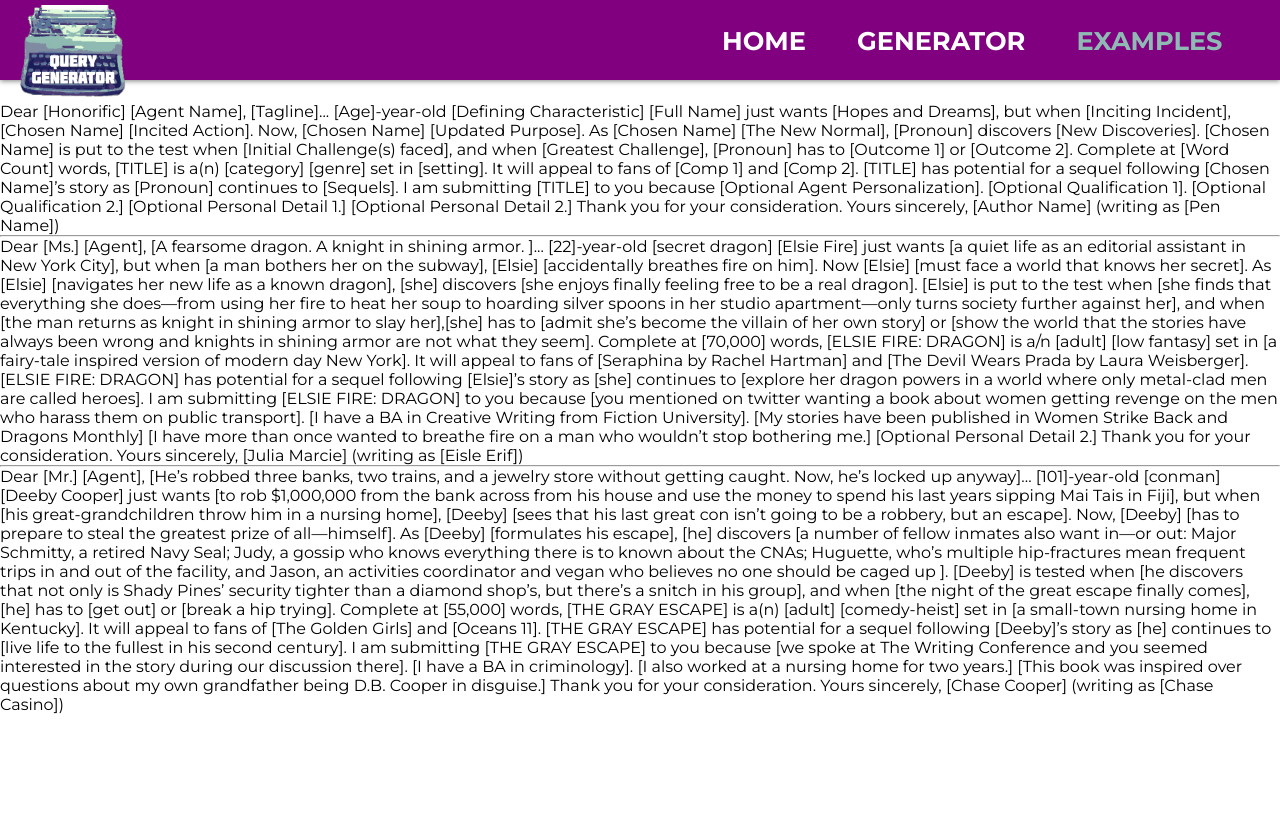
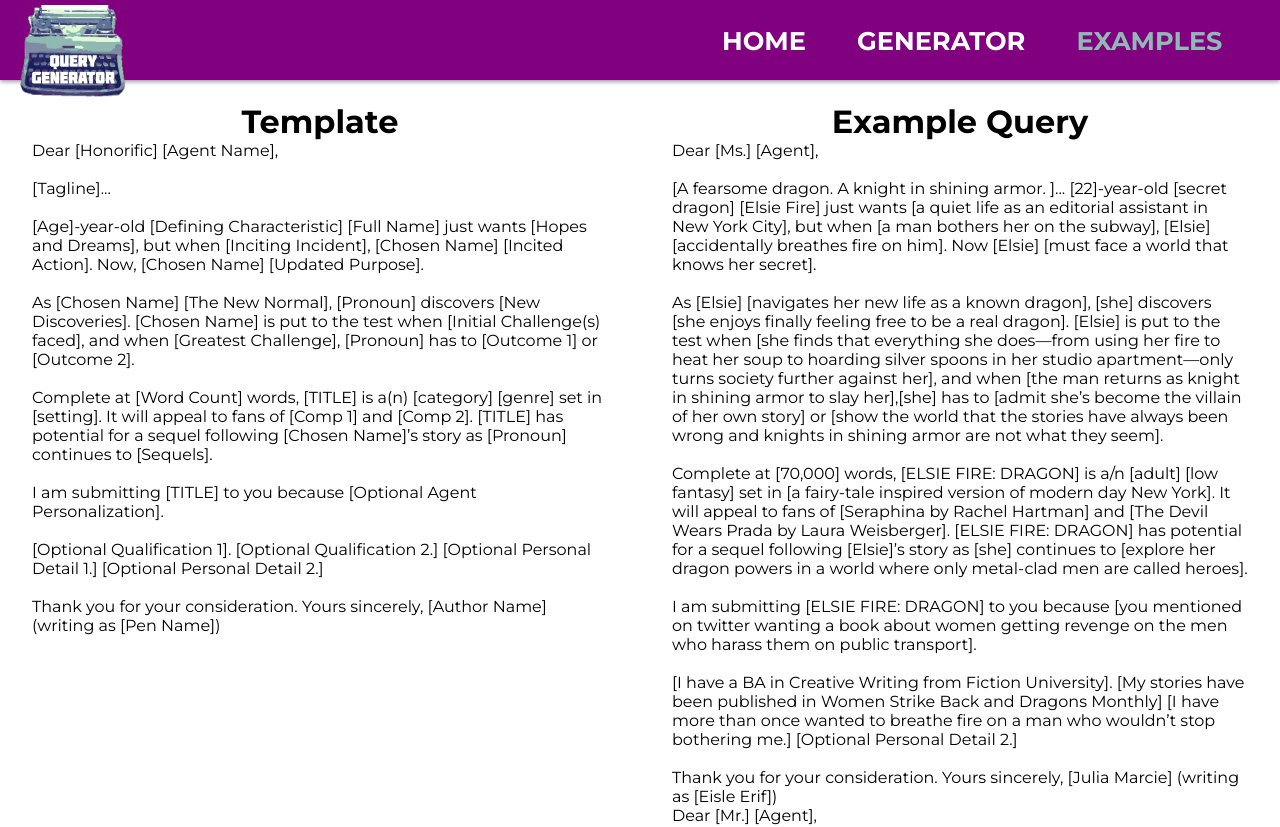
Before and after one commit to clirette/query-letter-generator, a React (Create React App) app: page /example in a window 1280 px wide. Shown: the top 827 px of the page. Before the commit the page ends 800 px from the top, so only its background shows below. Built offline with nearby package versions, Linux system fonts and the light colour scheme.

Commit message:
Formatting template example

```diff
--- a/public/style.css
+++ b/public/style.css
@@ -143,3 +143,24 @@ body {
     font-size: 2rem; }
   .pledge__lead {
     font-size: 1.2rem; }
+
+.template__text {
+  width: 90%;
+  margin: auto; }
+
+.example-container {
+  display: flex; }
+
+.example {
+  flex: 1;
+  width: 70%; }
+  .example__header {
+    text-align: center; }
+
+.template-examples {
+  flex: 1;
+  width: 70%; }
+
+.template-examples__text {
+  width: 90%;
+  margin: auto; }
--- a/src/components/TemplateExample.js
+++ b/src/components/TemplateExample.js
@@ -10,86 +10,143 @@ const TemplateExample = () => {
   return (
     <div>
       <Header />
-      <div className="template-example">
-        <p>
-          Dear [Honorific] [Agent Name], [Tagline]... [Age]-year-old [Defining
-          Characteristic] [Full Name] just wants [Hopes and Dreams], but when
-          [Inciting Incident], [Chosen Name] [Incited Action]. Now, [Chosen
-          Name] [Updated Purpose]. As [Chosen Name] [The New Normal], [Pronoun]
-          discovers [New Discoveries]. [Chosen Name] is put to the test when
-          [Initial Challenge(s) faced], and when [Greatest Challenge], [Pronoun]
-          has to [Outcome 1] or [Outcome 2]. Complete at [Word Count] words,
-          [TITLE] is a(n) [category] [genre] set in [setting]. It will appeal to
-          fans of [Comp 1] and [Comp 2]. [TITLE] has potential for a sequel
-          following [Chosen Name]’s story as [Pronoun] continues to [Sequels]. I
-          am submitting [TITLE] to you because [Optional Agent Personalization].
+      <div className="example-container">
+        <div className="example">
+          <h1 className="example__header">Template</h1>
+          <p className="template-examples__text">
+            Dear [Honorific] [Agent Name],
+            <br />
+            <br />
+            [Tagline]...
+            <br />
+            <br />
+            [Age]-year-old [Defining Characteristic] [Full Name] just wants
+            [Hopes and Dreams], but when [Inciting Incident], [Chosen Name]
+            [Incited Action]. Now, [Chosen Name] [Updated Purpose].
+            <br />
+            <br />
+            As [Chosen Name] [The New Normal], [Pronoun] discovers [New
+            Discoveries]. [Chosen Name] is put to the test when [Initial
+            Challenge(s) faced], and when [Greatest Challenge], [Pronoun] has to
+            [Outcome 1] or [Outcome 2].
+            <br />
+            <br />
+            Complete at [Word Count] words, [TITLE] is a(n) [category] [genre]
+            set in [setting]. It will appeal to fans of [Comp 1] and [Comp 2].
+            [TITLE] has potential for a sequel following [Chosen Name]’s story
+            as [Pronoun] continues to [Sequels].
+            <br />
+            <br />
+            I am submitting [TITLE] to you because [Optional Agent
+            Personalization].
+            <br />
+            <br />
             [Optional Qualification 1]. [Optional Qualification 2.] [Optional
-          Personal Detail 1.] [Optional Personal Detail 2.] Thank you for your
-          consideration. Yours sincerely, [Author Name] (writing as [Pen Name])
+            Personal Detail 1.] [Optional Personal Detail 2.]
+            <br />
+            <br /> Thank you for your consideration. Yours sincerely, [Author
+            Name] (writing as [Pen Name])
           </p>
-        <hr />
-        <p>
-          Dear [Ms.] [Agent], [A fearsome dragon. A knight in shining armor.
-          ]... [22]-year-old [secret dragon] [Elsie Fire] just wants [a quiet
-          life as an editorial assistant in New York City], but when [a man
-          bothers her on the subway], [Elsie] [accidentally breathes fire on
-          him]. Now [Elsie] [must face a world that knows her secret]. As
-          [Elsie] [navigates her new life as a known dragon], [she] discovers
-          [she enjoys finally feeling free to be a real dragon]. [Elsie] is put
-          to the test when [she finds that everything she does—from using her
-          fire to heat her soup to hoarding silver spoons in her studio
-          apartment—only turns society further against her], and when [the man
-          returns as knight in shining armor to slay her],[she] has to [admit
-          she’s become the villain of her own story] or [show the world that the
-          stories have always been wrong and knights in shining armor are not
-          what they seem]. Complete at [70,000] words, [ELSIE FIRE: DRAGON] is
-          a/n [adult] [low fantasy] set in [a fairy-tale inspired version of
-          modern day New York]. It will appeal to fans of [Seraphina by Rachel
-          Hartman] and [The Devil Wears Prada by Laura Weisberger]. [ELSIE FIRE:
-          DRAGON] has potential for a sequel following [Elsie]’s story as [she]
-          continues to [explore her dragon powers in a world where only
-          metal-clad men are called heroes]. I am submitting [ELSIE FIRE:
-          DRAGON] to you because [you mentioned on twitter wanting a book about
-          women getting revenge on the men who harass them on public transport].
-          [I have a BA in Creative Writing from Fiction University]. [My stories
-          have been published in Women Strike Back and Dragons Monthly] [I have
-          more than once wanted to breathe fire on a man who wouldn’t stop
-          bothering me.] [Optional Personal Detail 2.] Thank you for your
-          consideration. Yours sincerely, [Julia Marcie] (writing as [Eisle
-          Erif])
+        </div>
+        <div className="template-examples">
+          <h1 className="example__header">Example Query</h1>
+          <div className="template-examples--1">
+            <p className="template-examples__text">
+              Dear [Ms.] [Agent],
+              <br />
+              <br />
+              [A fearsome dragon. A knight in shining armor. ]... [22]-year-old
+              [secret dragon] [Elsie Fire] just wants [a quiet life as an
+              editorial assistant in New York City], but when [a man bothers her
+              on the subway], [Elsie] [accidentally breathes fire on him]. Now
+              [Elsie] [must face a world that knows her secret].
+              <br />
+              <br />
+              As [Elsie] [navigates her new life as a known dragon], [she]
+              discovers [she enjoys finally feeling free to be a real dragon].
+              [Elsie] is put to the test when [she finds that everything she
+              does—from using her fire to heat her soup to hoarding silver
+              spoons in her studio apartment—only turns society further against
+              her], and when [the man returns as knight in shining armor to slay
+              her],[she] has to [admit she’s become the villain of her own
+              story] or [show the world that the stories have always been wrong
+              and knights in shining armor are not what they seem].
+              <br />
+              <br />
+              Complete at [70,000] words, [ELSIE FIRE: DRAGON] is a/n [adult]
+              [low fantasy] set in [a fairy-tale inspired version of modern day
+              New York]. It will appeal to fans of [Seraphina by Rachel Hartman]
+              and [The Devil Wears Prada by Laura Weisberger]. [ELSIE FIRE:
+              DRAGON] has potential for a sequel following [Elsie]’s story as
+              [she] continues to [explore her dragon powers in a world where
+              only metal-clad men are called heroes].
+              <br />
+              <br />
+              I am submitting [ELSIE FIRE: DRAGON] to you because [you mentioned
+              on twitter wanting a book about women getting revenge on the men
+              who harass them on public transport].
+              <br />
+              <br />
+              [I have a BA in Creative Writing from Fiction University]. [My
+              stories have been published in Women Strike Back and Dragons
+              Monthly] [I have more than once wanted to breathe fire on a man
+              who wouldn’t stop bothering me.] [Optional Personal Detail 2.]
+              <br />
+              <br />
+              Thank you for your consideration. Yours sincerely, [Julia Marcie]
+              (writing as [Eisle Erif])
             </p>
-        <hr />
-        <p>
-          Dear [Mr.] [Agent], [He’s robbed three banks, two trains, and a
-          jewelry store without getting caught. Now, he’s locked up anyway]...
-          [101]-year-old [conman] [Deeby Cooper] just wants [to rob $1,000,000
-          from the bank across from his house and use the money to spend his
-          last years sipping Mai Tais in Fiji], but when [his
-          great-grandchildren throw him in a nursing home], [Deeby] [sees that
-          his last great con isn’t going to be a robbery, but an escape]. Now,
-          [Deeby] [has to prepare to steal the greatest prize of all—himself].
-          As [Deeby] [formulates his escape], [he] discovers [a number of fellow
-          inmates also want in—or out: Major Schmitty, a retired Navy Seal;
-          Judy, a gossip who knows everything there is to known about the CNAs;
-          Huguette, who’s multiple hip-fractures mean frequent trips in and out
-          of the facility, and Jason, an activities coordinator and vegan who
-          believes no one should be caged up ]. [Deeby] is tested when [he
-          discovers that not only is Shady Pines’ security tighter than a
-          diamond shop’s, but there’s a snitch in his group], and when [the
-          night of the great escape finally comes], [he] has to [get out] or
-          [break a hip trying]. Complete at [55,000] words, [THE GRAY ESCAPE] is
-          a(n) [adult] [comedy-heist] set in [a small-town nursing home in
-          Kentucky]. It will appeal to fans of [The Golden Girls] and [Oceans
-          11]. [THE GRAY ESCAPE] has potential for a sequel following [Deeby]’s
-          story as [he] continues to [live life to the fullest in his second
-          century]. I am submitting [THE GRAY ESCAPE] to you because [we spoke
-          at The Writing Conference and you seemed interested in the story
-          during our discussion there]. [I have a BA in criminology]. [I also
-          worked at a nursing home for two years.] [This book was inspired over
-          questions about my own grandfather being D.B. Cooper in disguise.]
+          </div>
+          <div className="template-examples--2">
+            <p className="template-examples__text">
+              Dear [Mr.] [Agent],
+              <br />
+              <br />
+              [He’s robbed three banks, two trains, and a jewelry store without
+              getting caught. Now, he’s locked up anyway]... [101]-year-old
+              [conman] [Deeby Cooper] just wants [to rob $1,000,000 from the
+              bank across from his house and use the money to spend his last
+              years sipping Mai Tais in Fiji], but when [his great-grandchildren
+              throw him in a nursing home], [Deeby] [sees that his last great
+              con isn’t going to be a robbery, but an escape]. Now, [Deeby] [has
+              to prepare to steal the greatest prize of all—himself].
+              <br />
+              <br />
+              As [Deeby] [formulates his escape], [he] discovers [a number of
+              fellow inmates also want in—or out: Major Schmitty, a retired Navy
+              Seal; Judy, a gossip who knows everything there is to known about
+              the CNAs; Huguette, who’s multiple hip-fractures mean frequent
+              trips in and out of the facility, and Jason, an activities
+              coordinator and vegan who believes no one should be caged up ].
+              [Deeby] is tested when [he discovers that not only is Shady Pines’
+              security tighter than a diamond shop’s, but there’s a snitch in
+              his group], and when [the night of the great escape finally
+              comes], [he] has to [get out] or [break a hip trying].
+              <br />
+              <br />
+              Complete at [55,000] words, [THE GRAY ESCAPE] is a(n) [adult]
+              [comedy-heist] set in [a small-town nursing home in Kentucky]. It
+              will appeal to fans of [The Golden Girls] and [Oceans 11]. [THE
+              GRAY ESCAPE] has potential for a sequel following [Deeby]’s story
+              as [he] continues to [live life to the fullest in his second
+              century].
+              <br />
+              <br />
+              I am submitting [THE GRAY ESCAPE] to you because [we spoke at The
+              Writing Conference and you seemed interested in the story during
+              our discussion there]. [I have a BA in criminology].
+              <br />
+              <br />
+              [I also worked at a nursing home for two years.] [This book was
+              inspired over questions about my own grandfather being D.B. Cooper
+              in disguise.]
+              <br />
+              <br />
               Thank you for your consideration. Yours sincerely, [Chase Cooper]
               (writing as [Chase Casino])
             </p>
+          </div>
+        </div>
       </div>
     </div>
   );
--- a/src/sass/main.scss
+++ b/src/sass/main.scss
@@ -188,3 +188,35 @@ body {
     font-size: 1.2rem;
   }
 }
+
+////////////////////////////////
+// Template
+.template__text {
+  width: 90%;
+  margin: auto;
+}
+
+////////////////////////////////
+// Example
+.example-container {
+  display: flex;
+}
+
+.example {
+  flex: 1;
+  width: 70%;
+
+  &__header {
+    text-align: center;
+  }
+}
+
+.template-examples {
+  flex: 1;
+  width: 70%;
+}
+
+.template-examples__text {
+  width: 90%;
+  margin: auto;
+}
```
Also changed, not shown: src/components/Template.js (+5 -2 lines). Lines whose indentation alone changed are shown as unchanged.
